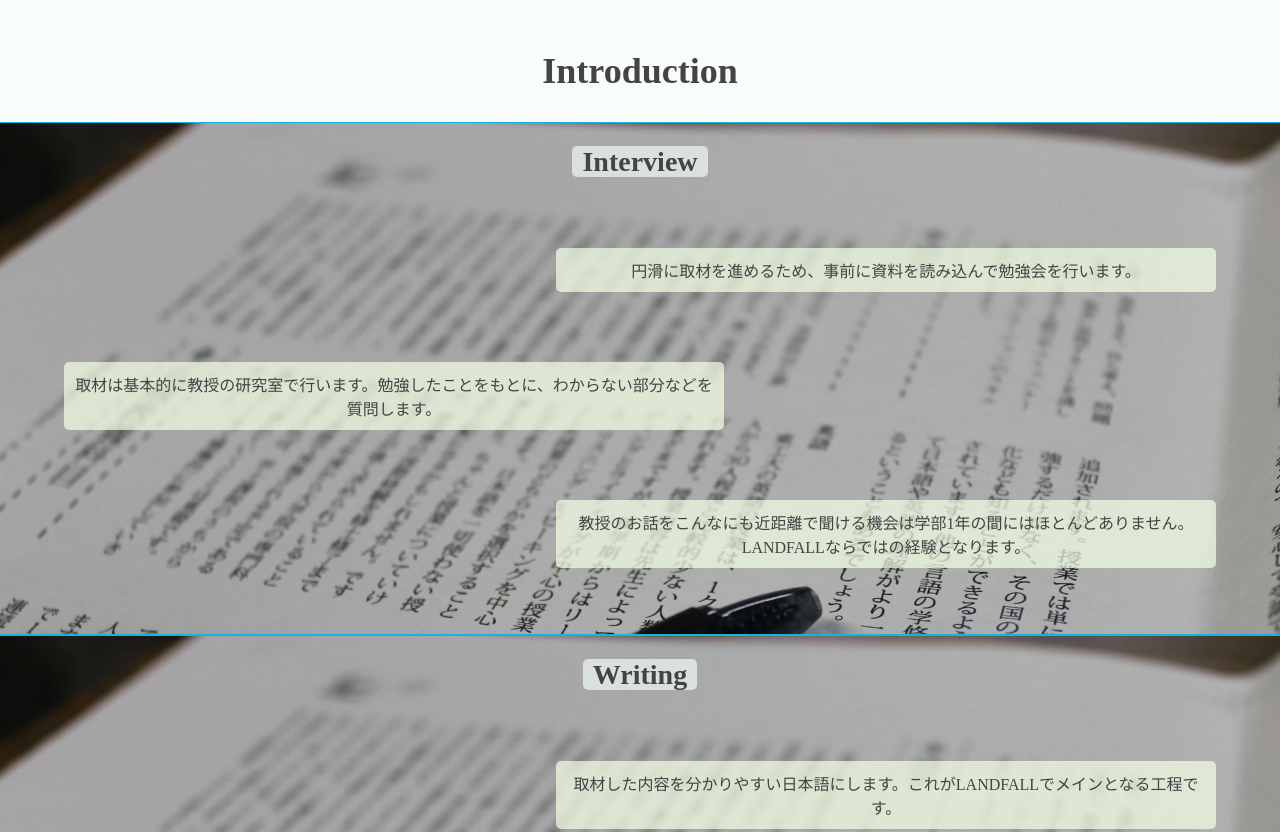
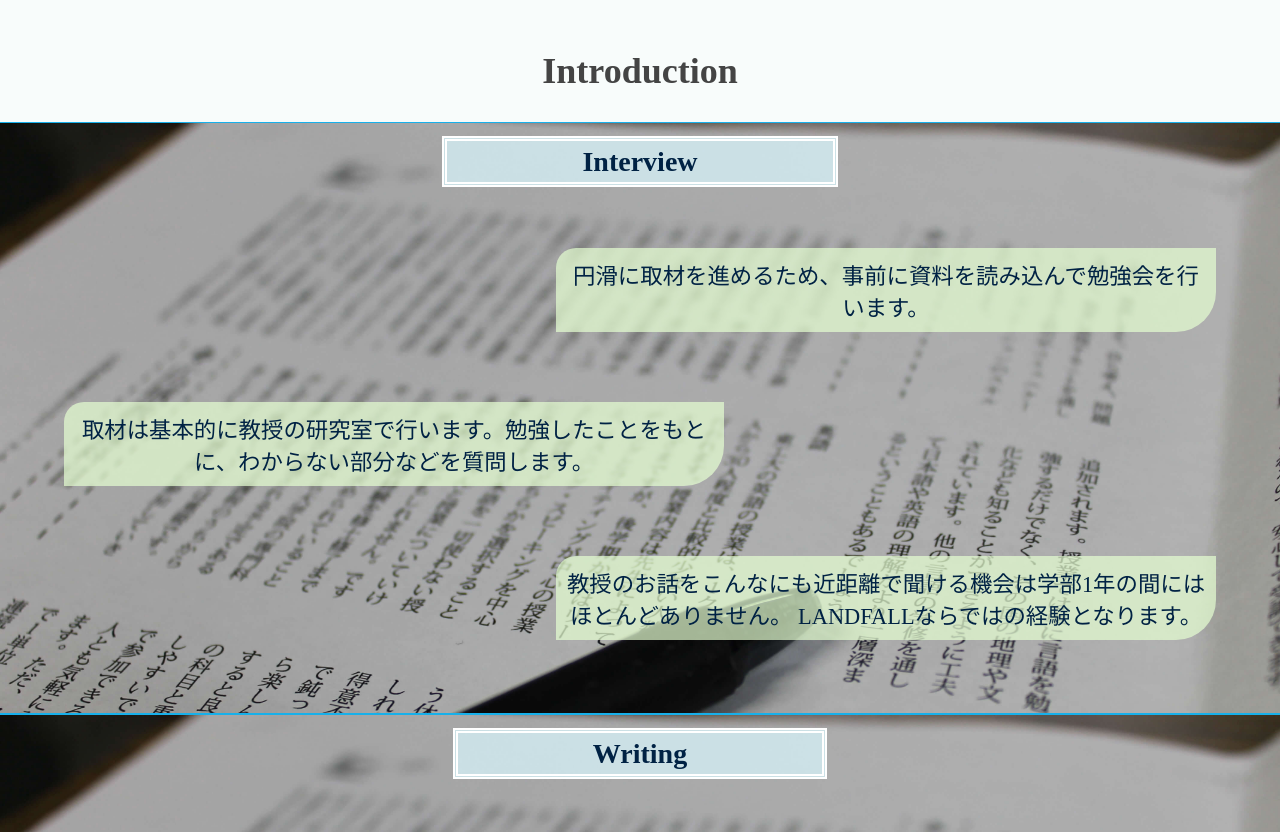
Before and after one commit to masutech16/Welcome17, a website: page index.html in a window 1280 px wide. Shown: the part 1160-1992 px from the top of the page. Drawn offline with nearby package versions, Linux system fonts and the light colour scheme.

Commit message:
変更反映

```diff
--- a/css/main.css
+++ b/css/main.css
@@ -164,21 +164,24 @@ footer{
 }
 
 .intro_title {
-    padding-right: 10px;
-    padding-left: 10px;
-    color: #444;
-    background-color: rgba(238, 248, 245, 0.7);
-    border-radius: 5px;
+    padding: 5px 135px 5px 135px;
+    color: #024;
+    background-color: rgba(218, 248, 255, 0.7);
+    border-style: double;
+    border-color: white;
+    border-width: 5px;
 }
 
 .intro_sentence {
-    color: #444;
+    color: #024;
     width: 50%;
     margin-top: 70px;
     margin-left: auto;
-    margin-right: 5%;
+    margin-right: 10%;
     padding: 10px;
-    border-radius: 5px;
+    border-radius: 20px 0px 40px 0px;
+    font-size: 140%;
+    background: rgba(230, 255, 210, 0.7);
 }
 
 .right {
@@ -188,11 +191,3 @@ footer{
 .left {
     margin-left: 5%;
 }
-
-.purple {
-    background: rgba(244, 255, 230, 0.7);
-}
-
-.yellow {
-    background: rgba(244, 255, 230, 0.7);
-}
```
